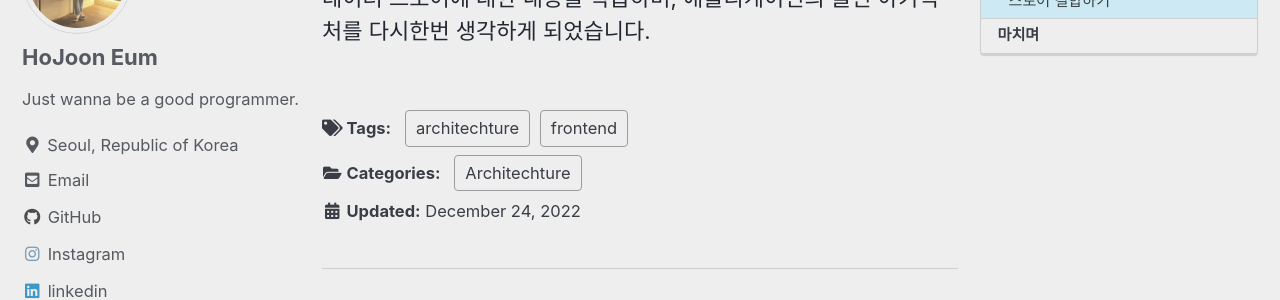
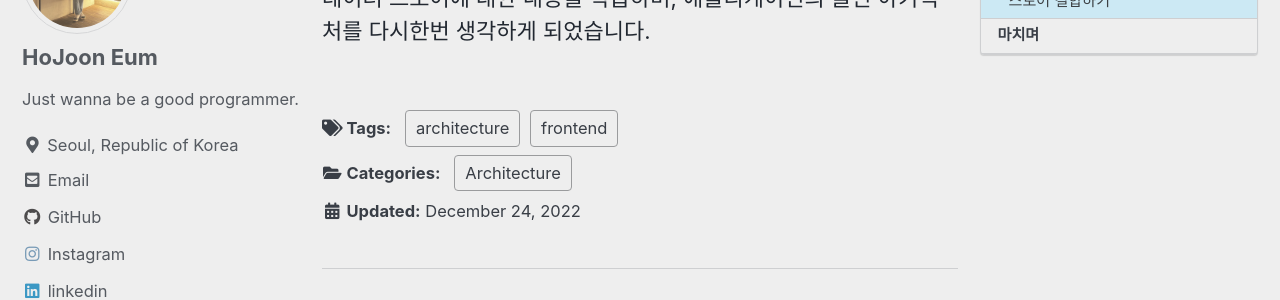
Before and after one commit to minusmo/minusmo.github.io, a Jekyll site: the page built from _posts/2022-12-24-About Data Store.md, in a window 1280 px wide and 900 px high, scrolled down 10478 px. Shown: the part 142-442 px from the top of the window. Built offline with Jekyll 4.4.1, drawn with Linux system fonts in a browser that asks for light colours; cached includes are drawn as plain includes.

Commit message:
fix errata

```diff
--- a/_posts/2022-12-24-About Data Store.md
+++ b/_posts/2022-12-24-About Data Store.md
@@ -1,7 +1,7 @@
 ---
 title: About Data Store
-category: Architechture
-tags: frontend architechture
+category: Architecture
+tags: frontend architecture
 toc: true
 toc_label: "Contents"
 ---
```
